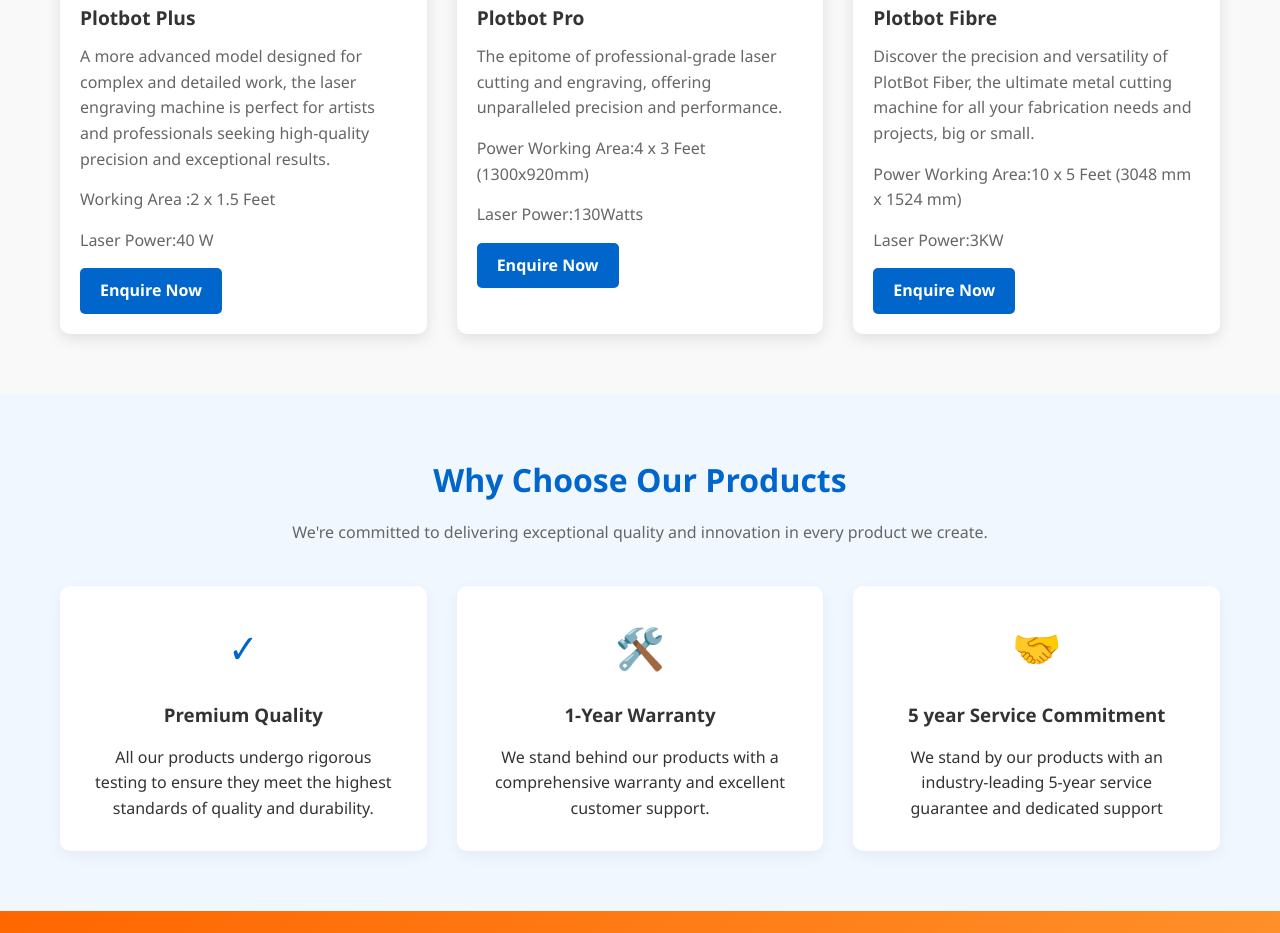
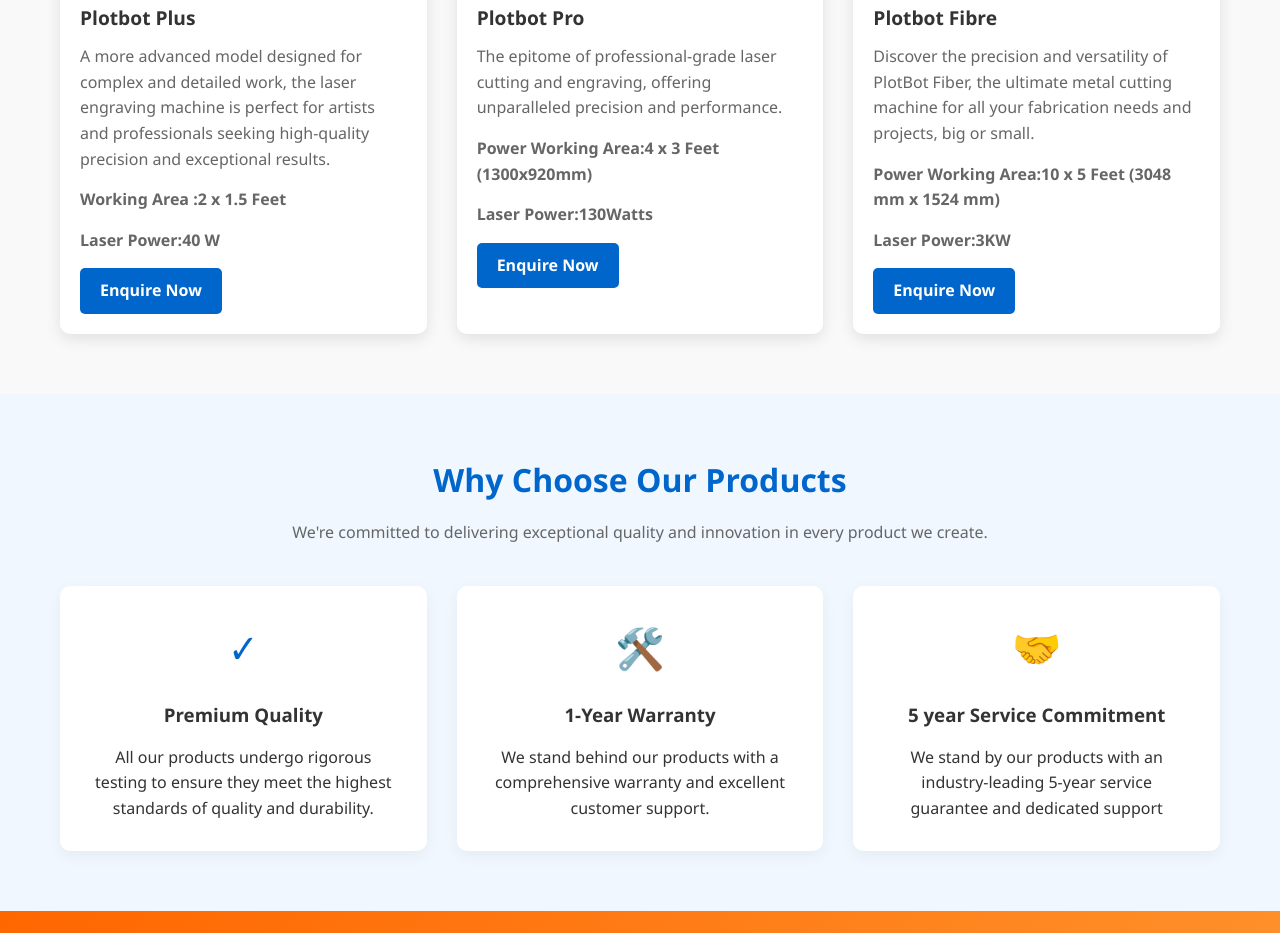
Before and after one commit to RetechLasers/website, a plain HTML site: page index.html in a window 1280 px wide. Shown: the part 991-1924 px from the top of the page. Drawn offline with Linux system fonts and the light colour scheme.

Commit message:
Update index.html

```diff
--- a/index.html
+++ b/index.html
@@ -541,8 +541,8 @@
                     <div class="product-info">
                         <h3>Plotbot Plus</h3>
                         <p>A more advanced model designed for complex and detailed work, the laser engraving machine is perfect for artists and professionals seeking high-quality precision and exceptional results.</p>
-                        <p>Working Area	:2 x 1.5 Feet</p>
-                        <p>Laser Power:40 W</p>
+                        <p><b>Working Area	:2 x 1.5 Feet</b></p>
+                        <p><b>Laser Power:40 W</b></p>
                         <a href="https://docs.google.com/forms/d/e/1FAIpQLSfSKf5QemR4rL1rM8MzLKyJfUsaebPxrcmg5KjKl_7tGc4CmQ/viewform?usp=dialog" target="_blank" class="btn">Enquire Now</a>
                     </div>
                 </div>
@@ -553,8 +553,8 @@
                     <div class="product-info">
                         <h3>Plotbot Pro</h3>
                         <p>The epitome of professional-grade laser cutting and engraving, offering unparalleled precision and performance.</p>
-                        <p>Power Working Area:4 x 3 Feet (1300x920mm)</p>
-                        <p>Laser Power:130Watts</p>
+                        <p><b>Power Working Area:4 x 3 Feet (1300x920mm)</b></p>
+                        <p><b>Laser Power:130Watts</b></p>
 
                         <a href="https://docs.google.com/forms/d/e/1FAIpQLSfSKf5QemR4rL1rM8MzLKyJfUsaebPxrcmg5KjKl_7tGc4CmQ/viewform?usp=dialog" target="_blank" class="btn">Enquire Now</a>
                     </div>
@@ -566,8 +566,8 @@
                     <div class="product-info">
                         <h3>Plotbot Fibre</h3>
                         <p>Discover the precision and versatility of PlotBot Fiber, the ultimate metal cutting machine for all your fabrication needs and projects, big or small.</p>
-                        <p>Power Working Area:10 x 5 Feet (3048 mm x 1524 mm)</p>
-                        <p>Laser Power:3KW</p>
+                        <p><b>Power Working Area:10 x 5 Feet (3048 mm x 1524 mm)</b></p>
+                        <p><b>Laser Power:3KW</b></p>
                         <a href="https://docs.google.com/forms/d/e/1FAIpQLSfSKf5QemR4rL1rM8MzLKyJfUsaebPxrcmg5KjKl_7tGc4CmQ/viewform?usp=dialog" target="_blank" class="btn">Enquire Now</a>
                     </div>
                 </div>
```
